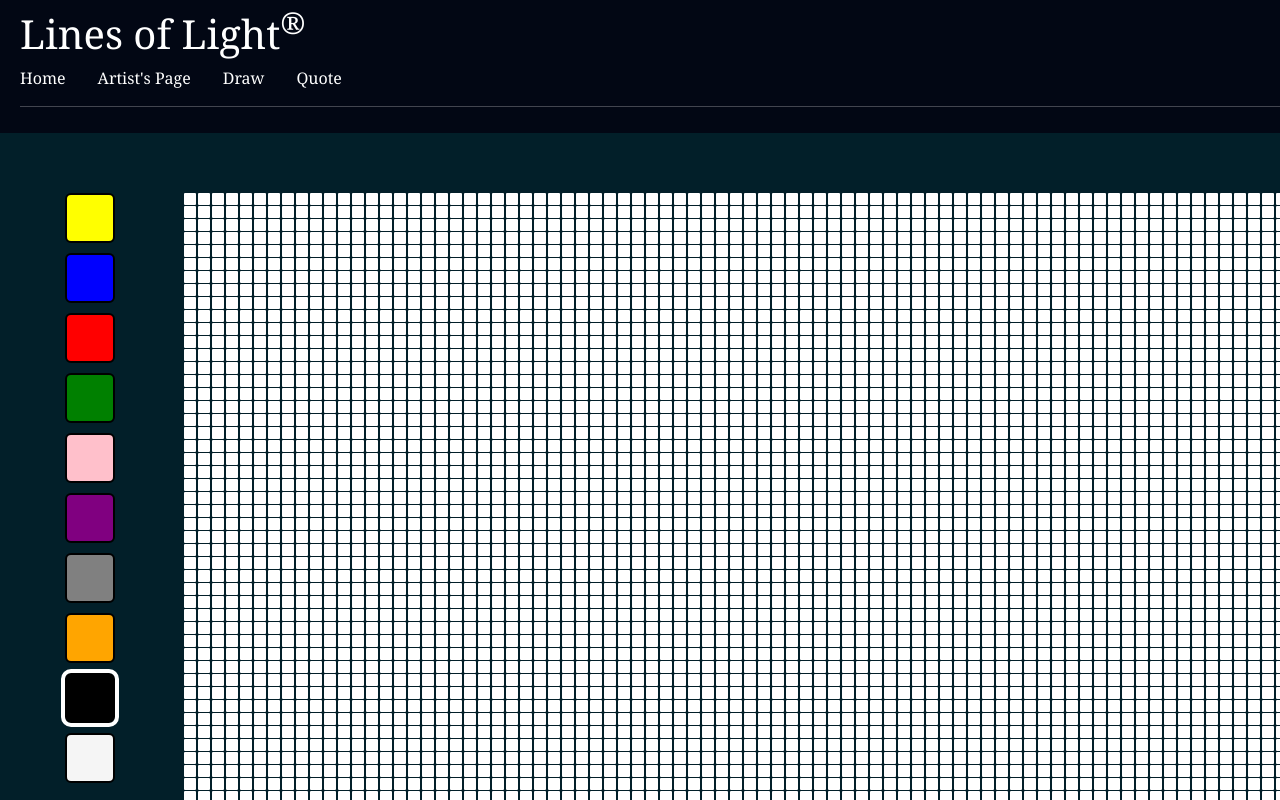
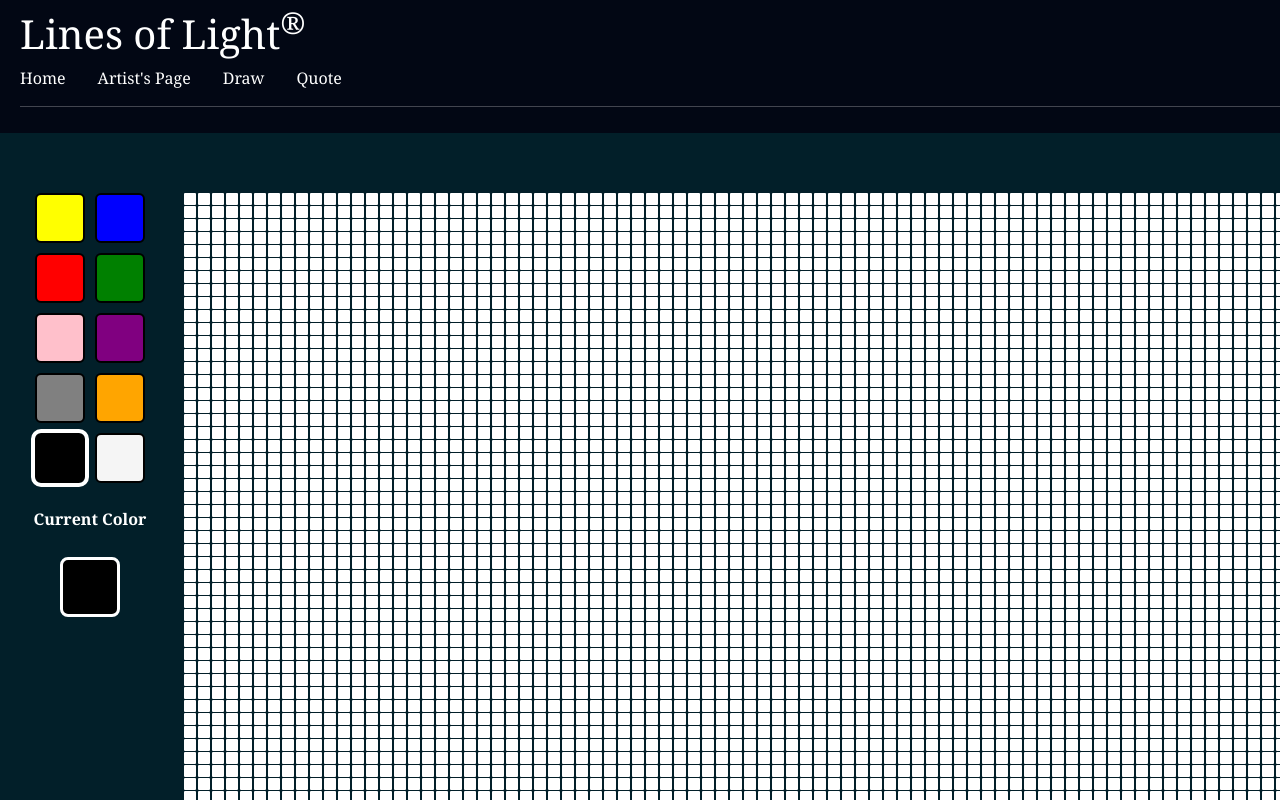
Before and after one commit to Nivlac17/startup, a React (Vite) app: page /draw in a window 1280 px wide. Shown: the top 800 px of the page. Built offline with nearby package versions, Linux system fonts and the light colour scheme.

Commit message:
repaired color palet

```diff
--- a/src/draw/draw.css
+++ b/src/draw/draw.css
@@ -58,6 +58,7 @@
 
 .gridcolor {
   display: grid;
+  grid-template-columns: repeat(2, 50px);
   gap: 10px;
 }
 
```
